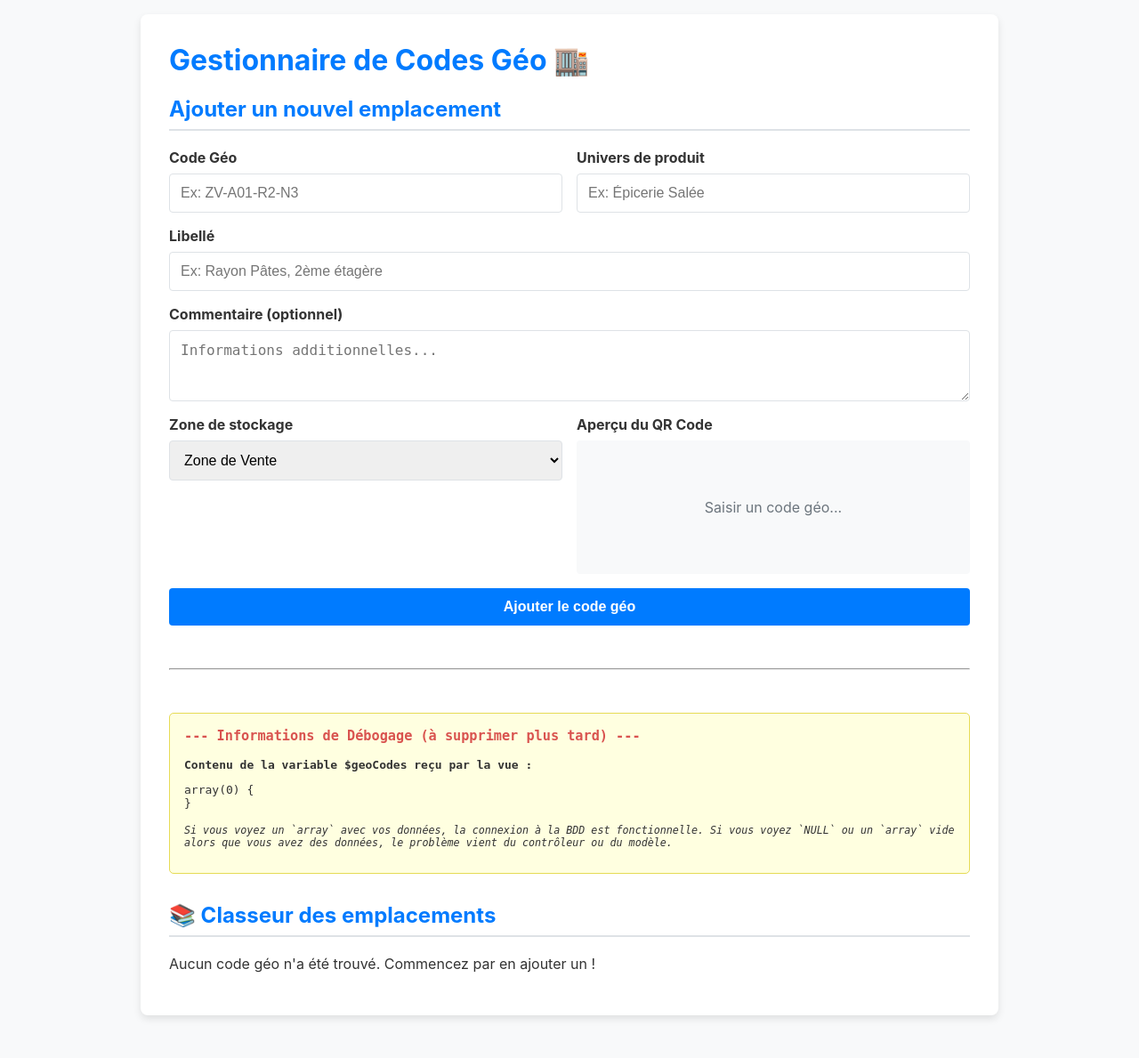
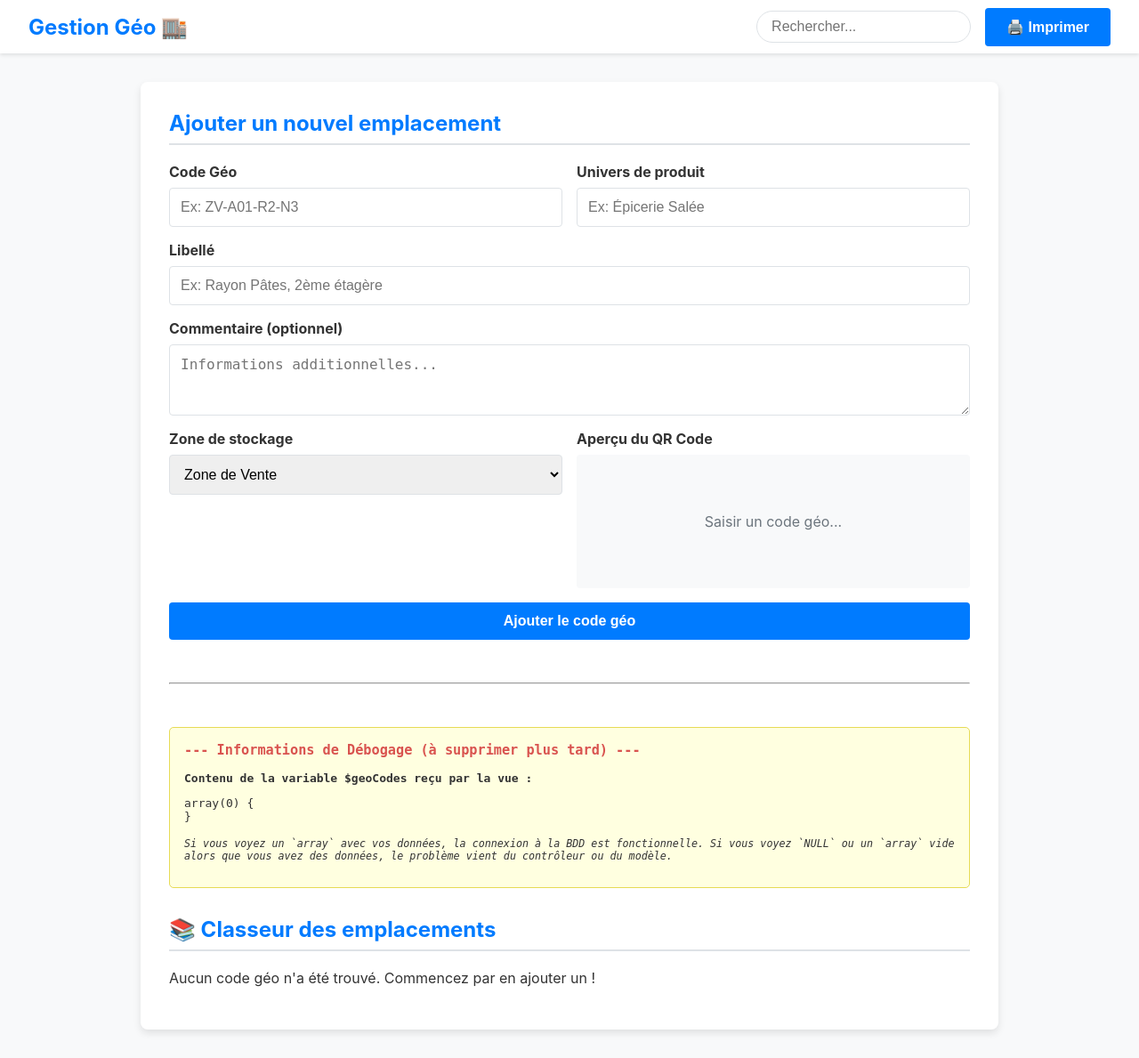
Before and after one commit to remi-deher/gestion-code-geo, a PHP site: page / in a window 1280 px wide. Shown: the whole page at 89% size. Before the commit the page ends 1145 px from the top, so only its background shows below. Run offline with PHP 8.4, Linux system fonts and the light colour scheme; data that the repository does not hold is empty; a stand-in replaces the project's code that opens the database connection.

Commit message:
add schem and navbar

```diff
--- a/public/css/style.css
+++ b/public/css/style.css
@@ -4,19 +4,58 @@
     --light-gray: #f8f9fa;
     --border-color: #dee2e6;
     --text-color: #333;
+    --navbar-height: 60px; /* Ajout d'une variable pour la hauteur de la navbar */
 }
 
 body {
     font-family: -apple-system, BlinkMacSystemFont, "Segoe UI", Roboto, "Helvetica Neue", Arial, sans-serif;
     margin: 0;
-    padding: 1rem;
+    /* On ajoute un padding en haut pour ne pas que le contenu soit caché par la navbar */
+    padding-top: var(--navbar-height);
     background-color: var(--light-gray);
     color: var(--text-color);
 }
 
+/* --- NOUVEAUX STYLES POUR LA NAVBAR --- */
+.navbar {
+    height: var(--navbar-height);
+    width: 100%;
+    background-color: #fff;
+    box-shadow: 0 2px 4px rgba(0,0,0,0.1);
+    display: flex;
+    justify-content: space-between;
+    align-items: center;
+    padding: 0 2rem;
+    box-sizing: border-box;
+    position: fixed; /* La navbar reste en haut de l'écran */
+    top: 0;
+    left: 0;
+    z-index: 1000;
+}
+
+.navbar-brand {
+    font-size: 1.5rem;
+    font-weight: bold;
+    color: var(--primary-color);
+}
+
+.navbar-controls {
+    display: flex;
+    align-items: center;
+    gap: 1rem;
+}
+
+#recherche {
+    padding: 0.5rem 1rem;
+    border: 1px solid var(--border-color);
+    border-radius: 20px; /* Bords arrondis pour un look moderne */
+    font-size: 1rem;
+}
+
+/* --- Styles existants --- */
 .container {
     max-width: 900px;
-    margin: auto;
+    margin: 2rem auto; /* Marge en haut et en bas */
     background-color: #fff;
     padding: 2rem;
     border-radius: 8px;
@@ -27,13 +66,13 @@ h1, h2, h3 {
     color: var(--primary-color);
     margin-top: 0;
 }
+h1 { display: none; } /* On cache le H1 car le titre est maintenant dans la navbar */
 
 h2 {
     border-bottom: 2px solid var(--border-color);
     padding-bottom: 0.5rem;
 }
 
-/* --- Section Formulaire --- */
 #creation-form form {
     display: grid;
     grid-template-columns: 1fr;
@@ -89,7 +128,6 @@ button {
 }
 button:hover { background-color: #0056b3; }
 
-/* --- Section Classeur --- */
 .univers-groupe {
     margin-top: 2rem;
     border-top: 1px solid #eee;
--- a/views/geo_codes_view.php
+++ b/views/geo_codes_view.php
@@ -9,9 +9,18 @@
 </head>
 <body>
 
+    <!-- NOUVELLE BARRE DE NAVIGATION -->
+    <nav class="navbar">
+        <div class="navbar-brand">Gestion Géo 🏬</div>
+        <div class="navbar-controls">
+            <input type="search" id="recherche" placeholder="Rechercher...">
+            <button id="print-btn">🖨️ Imprimer</button>
+        </div>
+    </nav>
+
     <div class="container">
         <header>
-            <h1>Gestionnaire de Codes Géo 🏬</h1>
+            <h1>Gestionnaire de Codes Géo</h1>
         </header>
 
         <section id="creation-form">
```
Also changed, not shown: config/schema.sql (added, +20 -0 lines).
